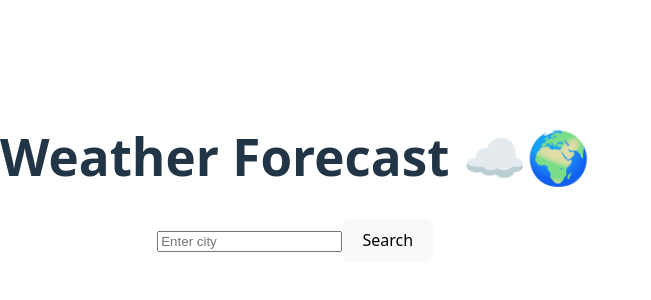
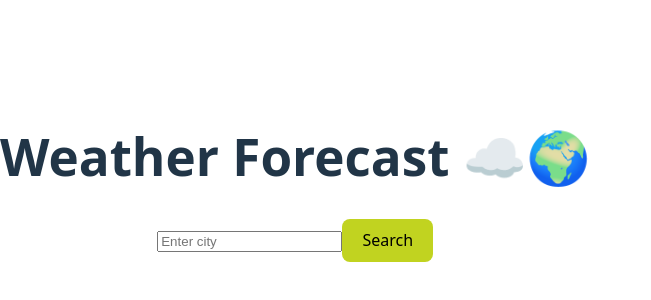
Before and after one commit to QhamaOngezwa/alx-fe-capstone-reactjs, a React (Vite) app in the folder capstone-part3/: page / in a window 1280 px wide. Shown: the part 222-522 px from the top of the page, without its empty margins (0-651 px from the left). Built offline with nearby package versions, Linux system fonts and the light colour scheme.

Commit message:
clean up project

```diff
--- a/capstone-part3/package.json
+++ b/capstone-part3/package.json
@@ -15,6 +15,7 @@
   },
   "devDependencies": {
     "@eslint/js": "^9.39.1",
+    "@tailwindcss/postcss": "^4.2.1",
     "@types/node": "^24.10.1",
     "@types/react": "^19.2.7",
     "@types/react-dom": "^19.2.3",
--- a/capstone-part3/postcss.config.js
+++ /dev/null
@@ -1,6 +0,0 @@
-module.exports = {
-  plugins: {
-    tailwindcss: {},
-    autoprefixer: {},
-  },
-};
--- a/capstone-part3/src/components/SearchBar.tsx
+++ b/capstone-part3/src/components/SearchBar.tsx
@@ -26,7 +26,7 @@ function SearchBar({ onSearch }: SearchBarProps) {
         value={city}
         onChange={(e) => setCity(e.target.value)}
       />
-      <button className = "color:blue" type="submit">Search</button>
+      <button type="submit">Search</button>
         {error && <p className="error">{error}</p>}
     </form>
   );
--- a/capstone-part3/src/index.css
+++ b/capstone-part3/src/index.css
@@ -5,7 +5,6 @@
   font-family: system-ui, Avenir, Helvetica, Arial, sans-serif;
   line-height: 1.5;
   font-weight: 400;
-
   color-scheme: light dark;
   color: rgba(255, 255, 255, 0.87);
   background-color: #242424;
@@ -28,7 +27,7 @@ a:hover {
 body {
   margin: 0;
   display: flex;
-  place-items: center;
+  align-items: center;
   min-width: 320px;
   min-height: 100vh;
 }
@@ -45,7 +44,7 @@ button {
   font-size: 1em;
   font-weight: 500;
   font-family: inherit;
-  background-color: #1a1a1a;
+  background-color: blue;
   cursor: pointer;
   transition: border-color 0.25s;
 }
@@ -61,11 +60,12 @@ button:focus-visible {
   :root {
     color: #213547;
     background-color: #ffffff;
+
   }
   a:hover {
     color: #747bff;
   }
   button {
-    background-color: #f9f9f9;
+    background-color: #c1d320;
   }
 }
```
Also changed, not shown: 2 other files (tests, documents, lock files or other folders).
